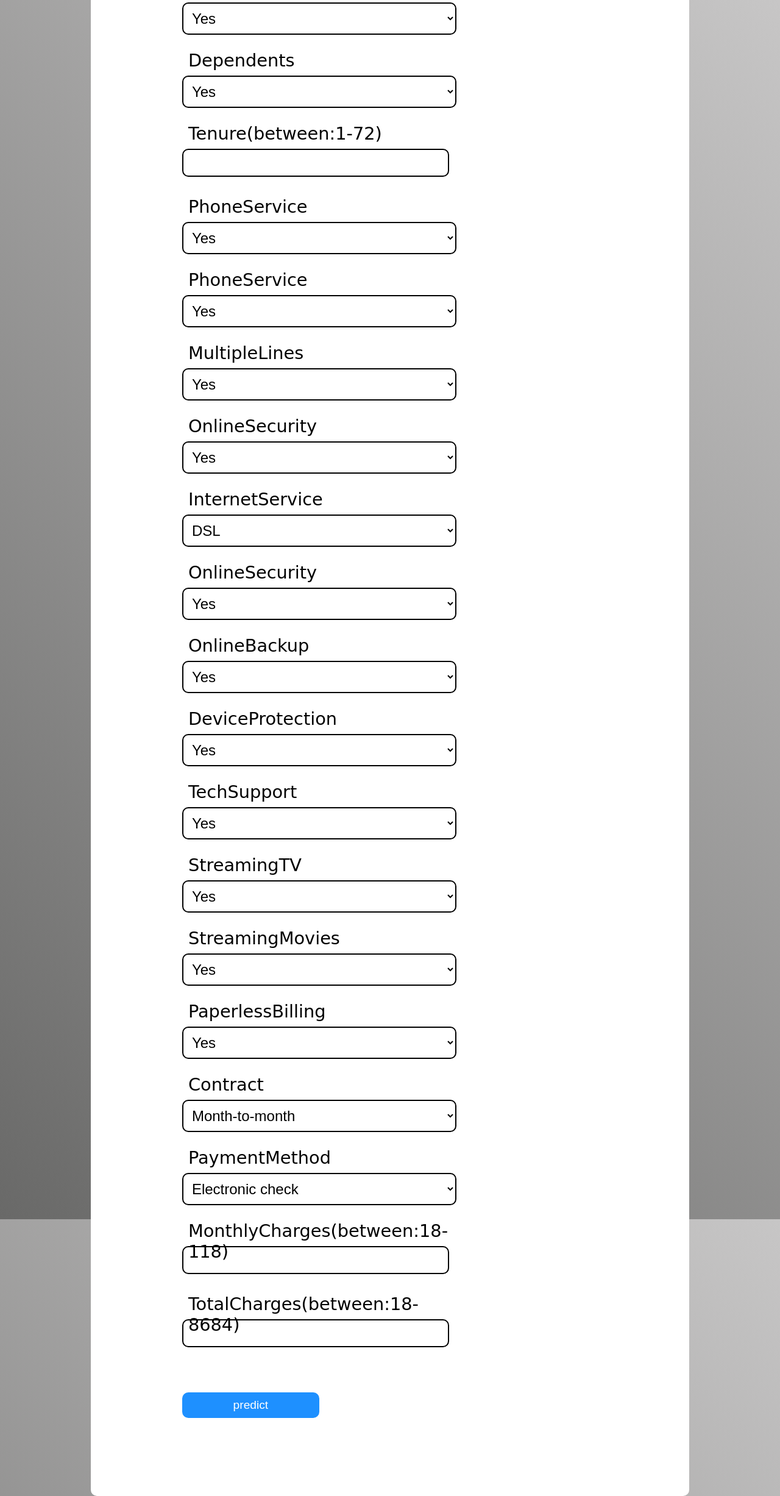
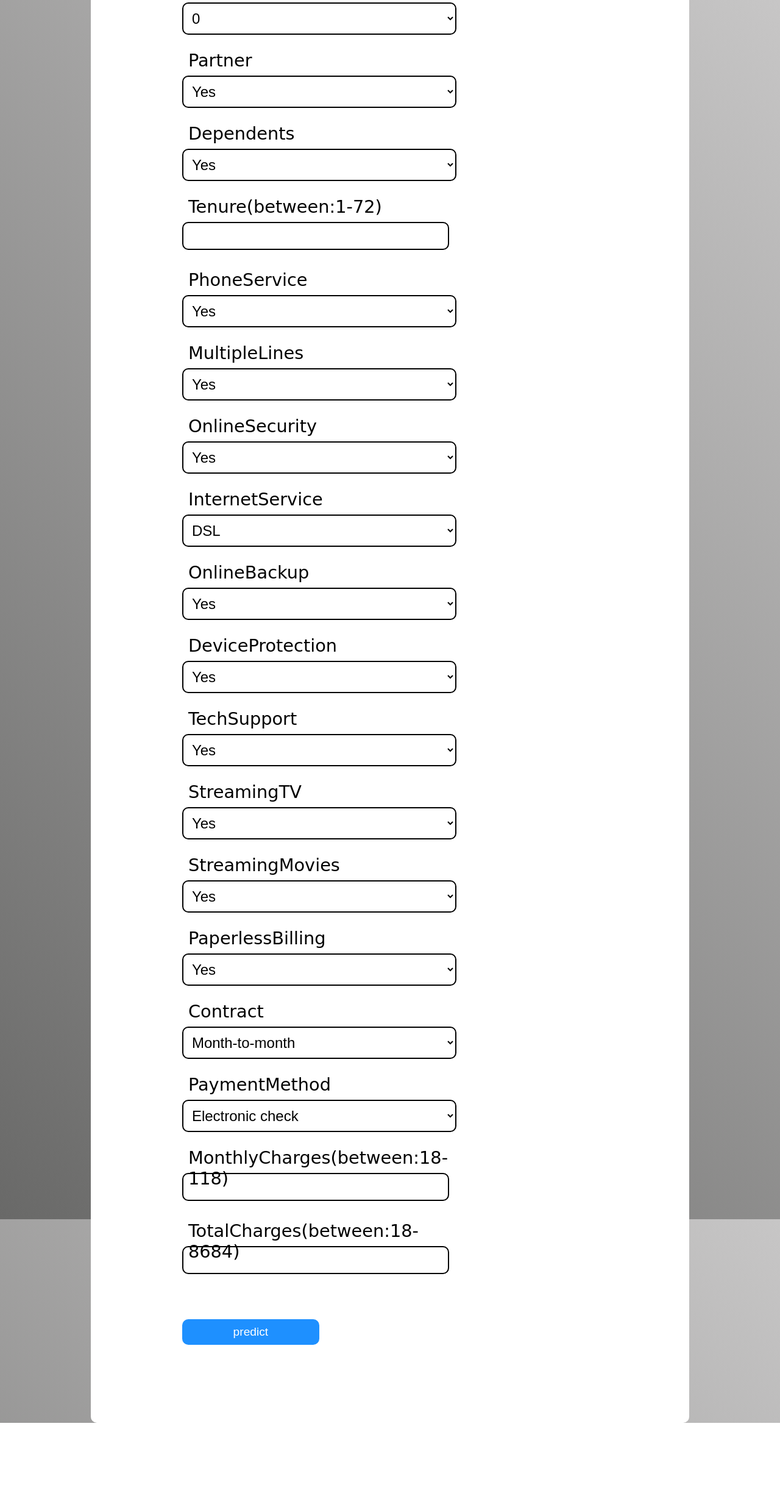
Before and after one commit to roko123477/customer_telco_churn_prediction, a Flask app: page / in a window 1280 px wide. Shown: the whole page at 61% size. After the commit the page ends 2334 px from the top, so only its background shows below. Run offline with Flask 2, Linux system fonts and the light colour scheme; some web fonts are replaced.

Commit message:
Update index.html

```diff
--- a/templates/index.html
+++ b/templates/index.html
@@ -56,13 +56,7 @@
             </select>
           </div>
 
-          <div class="inputbox">
-            <label class="gen">PhoneService</label>
-            <select name="PhoneService" class="common">
-                <option name="PhoneService" value=1>Yes<option/>
-                <option name="PhoneService" value=0>No<option/>
-            </select>
-          </div>
+
 
 
             <div class="inputbox">
@@ -92,13 +86,7 @@
             </select>
           </div>
 
-            <div class="inputbox">
-            <label class="gen">OnlineSecurity</label>
-            <select name="OnlineSecurity" class="common">
-                <option name="OnlineSecurity" value=1>Yes<option/>
-                <option name="OnlineSecurity" value=0>No<option/>
-            </select>
-          </div>
+
 
             <div class="inputbox">
             <label class="gen">OnlineBackup</label>
```
